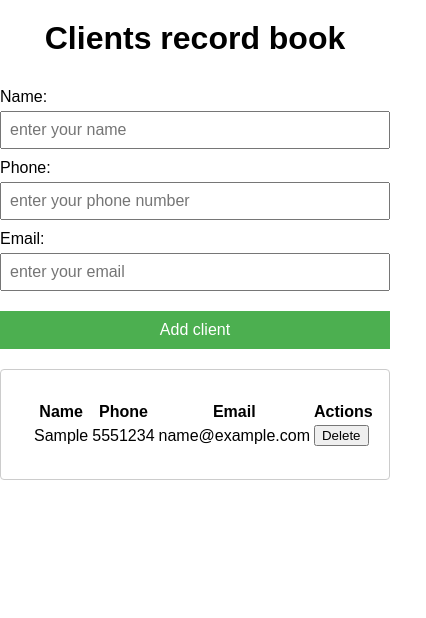
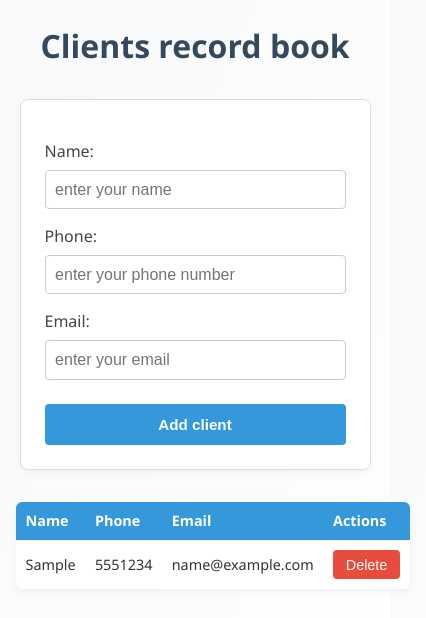
Before and after one commit to HelderBalbino/client-record-book, a plain HTML site: page index.html in a window 390 px wide. Both pictures are taken after typing "Sample", "5551234", "name@example.com" into the empty fields and a click on the button "Add client". Shown: the whole page, 426 px wide, since content can reach past the window. Drawn offline with Linux system fonts and the light colour scheme.

Commit message:
style: enhance CSS for improved layout and responsiveness of contact management interface

```diff
--- a/styles.css
+++ b/styles.css
@@ -1,50 +1,159 @@
-body {
+/* 1. Reset or normalize some default browser styles */
+* {
     margin: 0;
     padding: 0;
-    font-family: Arial, sans-serif;
+    box-sizing: border-box;
 }
 
+/* 2. Body and overall page styling */
+body {
+    font-family: "Segoe UI", Tahoma, Geneva, Verdana, sans-serif;
+    background: linear-gradient(to bottom right, #f8f9fa, #ffffff);
+    color: #333;
+    min-height: 100vh;
+    display: flex;
+    flex-direction: column;
+}
+
+/* 3. Page heading */
 h1 {
     text-align: center;
-    margin-top: 20px;
+    margin-top: 1.5rem;
+    font-size: 2rem;
+    color: #34495e;
 }
 
+/* 4. Form styling: container as a 'card' */
 #client-form {
     display: flex;
     flex-direction: column;
-    max-width: 400px;
-    margin: 0 auto;
+    max-width: 500px;
+    margin: 2rem auto 1rem auto;
+    padding: 1.5rem;
+    background-color: #ffffff;
+    border: 1px solid #ddd;
+    border-radius: 8px;
+    box-shadow: 0 3px 8px rgba(0, 0, 0, 0.05);
 }
 
-label {
-    margin-top: 10px;
+/* 5. Labels */
+#client-form label {
+    margin-top: 1rem;
+    font-weight: 500;
+    color: #444;
 }
 
-input {
-    padding: 8px;
-    margin-top: 5px;
+/* 6. Inputs */
+#client-form input[type="text"],
+#client-form input[type="tel"],
+#client-form input[type="email"] {
+    margin-top: 0.5rem;
+    padding: 0.6rem;
     font-size: 1rem;
+    border: 1px solid #ccc;
+    border-radius: 4px;
+    transition: border-color 0.2s ease;
 }
 
-#submit-button {
-    margin: 20px 0;
-    padding: 10px;
-    background-color: #4caf50;
-    color: white;
-    font-size: 1rem;
-    border: none;
-    cursor: pointer;
+/* Slight highlight on focus */
+#client-form input:focus {
+    outline: none;
+    border-color: #3498db;
 }
 
-#contact-list {
-    display: flex;
-    margin: 0 auto;
-    padding: 30px;
-    border: 1px solid #ccc;
+/* 7. Submit button styling */
+#submit-button {
+    margin-top: 1.5rem;
+    padding: 0.75rem;
+    background-color: #3498db;
+    color: #ffffff;
+    font-size: 1rem;
+    font-weight: 600;
+    border: none;
     border-radius: 4px;
+    cursor: pointer;
+    transition: background-color 0.2s ease;
 }
 
+#submit-button:hover {
+    background-color: #2980b9;
+}
+
+/* 8. Contact List Container */
+#contact-list {
+    max-width: 700px;
+    margin: 0 auto;
+    padding: 1rem;
+}
+
+/* 9. Table styling */
+.contacts-table {
+    width: 100%;
+    border-collapse: collapse;
+    background-color: #ffffff;
+    box-shadow: 0 3px 8px rgba(0, 0, 0, 0.05);
+    border-radius: 6px;
+    overflow: hidden; /* helps keep table corners rounded if needed */
+}
+
+/* Table header */
+.contacts-table thead {
+    background-color: #3498db;
+    color: #ffffff;
+}
+
+.contacts-table th,
+.contacts-table td {
+    padding: 0.75rem 1rem;
+    text-align: left;
+    border-bottom: 1px solid #f0f0f0;
+}
+
+.contacts-table th {
+    font-weight: 600;
+}
+
+.contacts-table tr:last-child td {
+    border-bottom: none;
+}
+
+/* 10. Actions buttons (e.g., Delete) */
+.contacts-table button.delete-btn {
+    padding: 0.4rem 0.8rem;
+    background-color: #e74c3c;
+    color: #fff;
+    border: none;
+    border-radius: 4px;
+    cursor: pointer;
+    font-size: 0.9rem;
+    transition: background-color 0.2s ease;
+}
+
+.contacts-table button.delete-btn:hover {
+    background-color: #c0392b;
+}
+
+/* 11. No contacts message */
 #contact-list p {
-    padding: 5px 0;
-    border: 5px solid #eee;
+    font-size: 1rem;
+    color: #666;
+    text-align: center;
+    margin-top: 1rem;
 }
+
+/* 12. Responsive Design */
+@media (max-width: 600px) {
+    #client-form {
+        width: 90%;
+    }
+
+    .contacts-table th,
+    .contacts-table td {
+        font-size: 0.9rem;
+        padding: 0.6rem;
+    }
+
+    #submit-button {
+        font-size: 0.95rem;
+    }
+}
```
